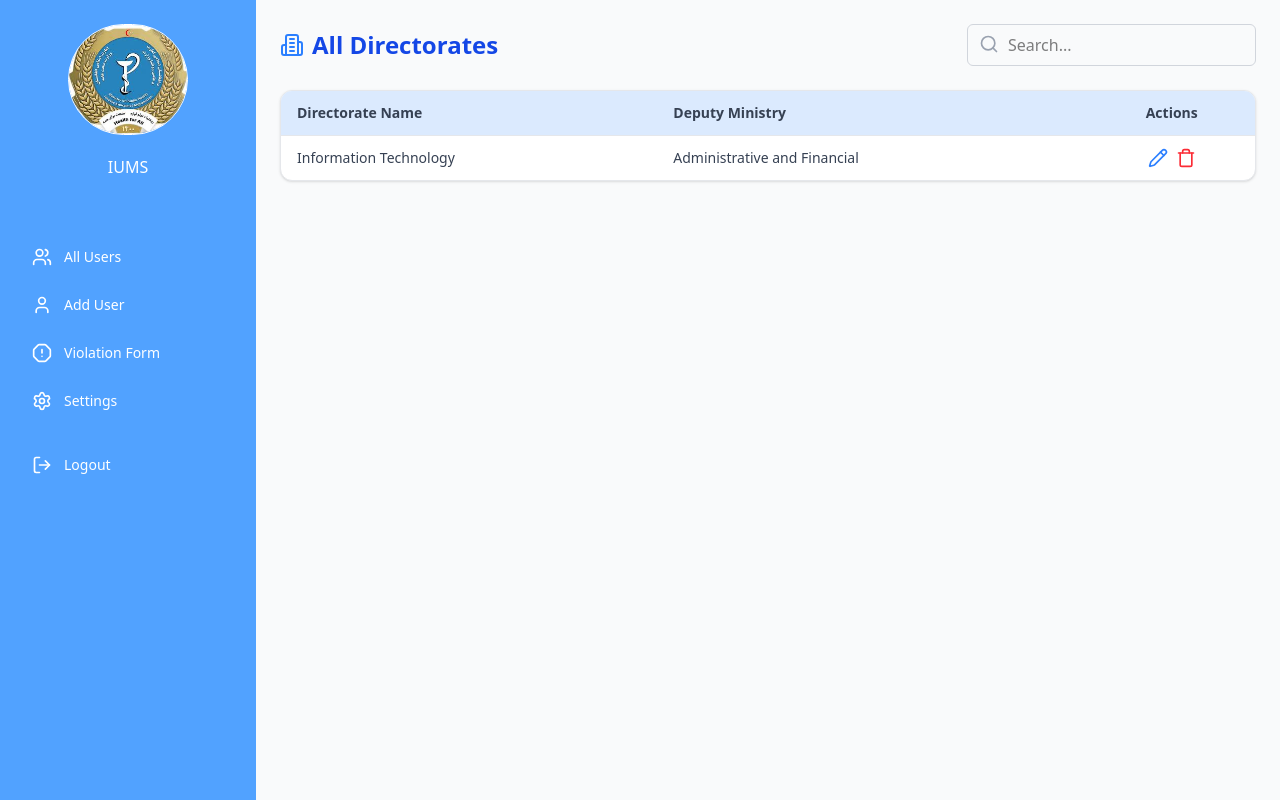
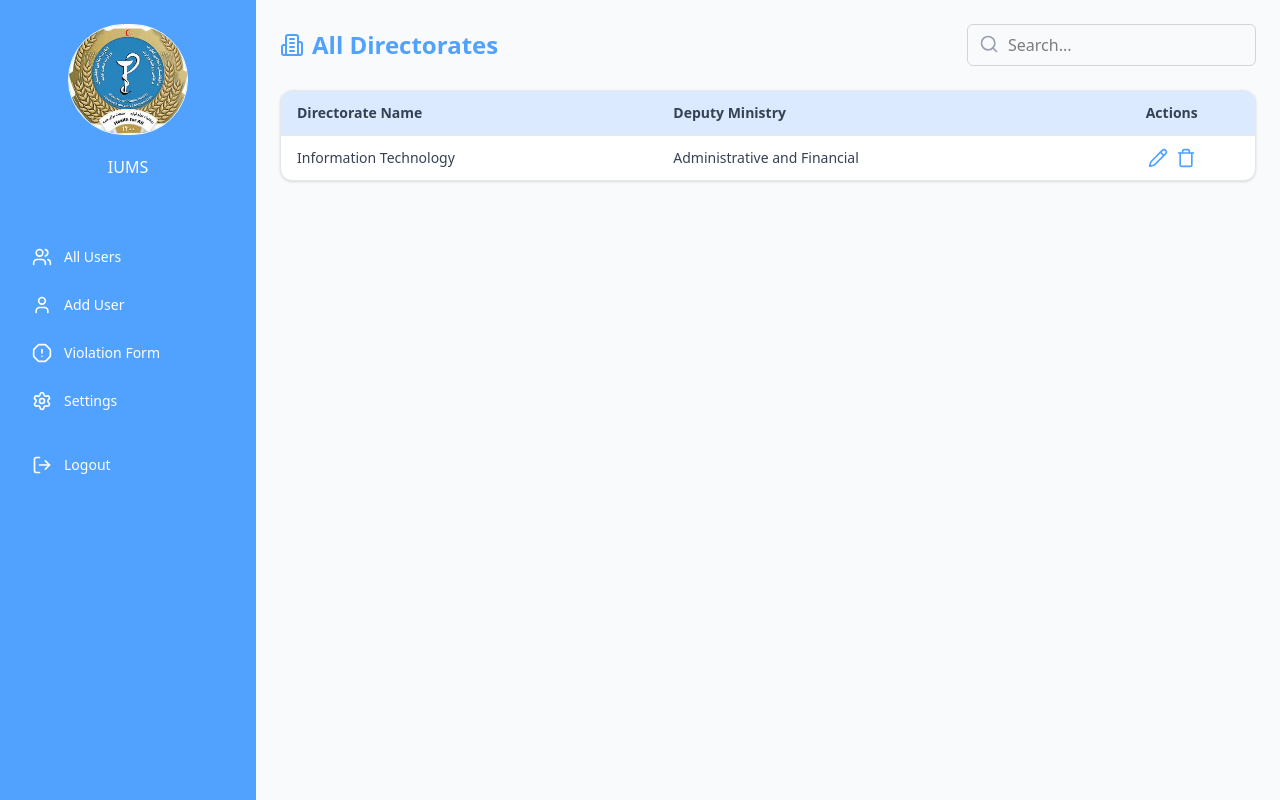
Before and after one commit to fiafghan/internet-users-ms-frontend, a React (Vite) app: page /alldirectorates in a window 1280 px wide. Built offline with nearby package versions, Linux system fonts and the light colour scheme; data requests are answered from the project's data file.

Commit message:
all directorates page - the colors of pencil and trash was changed to blue-400!

```diff
--- a/src/AllDirectorates.tsx
+++ b/src/AllDirectorates.tsx
@@ -78,8 +78,8 @@ export default function AllDirectorates() {
       {/* Main */}
       <div className="flex-1 p-6 overflow-auto">
         <div className="flex items-center justify-between mb-6">
-          <h1 className="text-2xl font-bold text-blue-700 flex items-center gap-2">
-            <Building2 className="text-blue-500" /> All Directorates
+          <h1 className="text-2xl font-bold text-blue-400 flex items-center gap-2">
+            <Building2 className="text-blue-400" /> All Directorates
           </h1>
           <div className="relative">
             <input
@@ -149,7 +149,7 @@ export default function AllDirectorates() {
                       ) : (
                         <button
                           onClick={() => handleEditClick(dir)}
-                          className="text-blue-500 hover:text-blue-700"
+                          className="text-blue-400 hover:text-blue-300"
                         >
                           <Pencil className="w-5 h-5" />
                         </button>
@@ -158,7 +158,7 @@ export default function AllDirectorates() {
                         onClick={() => handleDelete(dir.id)}
                         className="text-red-500 hover:text-red-700"
                       >
-                        <Trash className="w-5 h-5" />
+                        <Trash className="w-5 h-5 text-blue-400 hover:text-blue-300" />
                       </button>
                     </td>
                   </tr>
```
